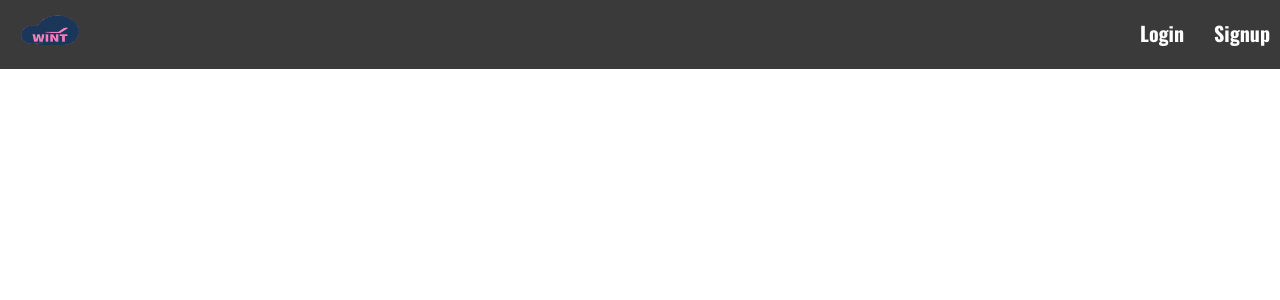
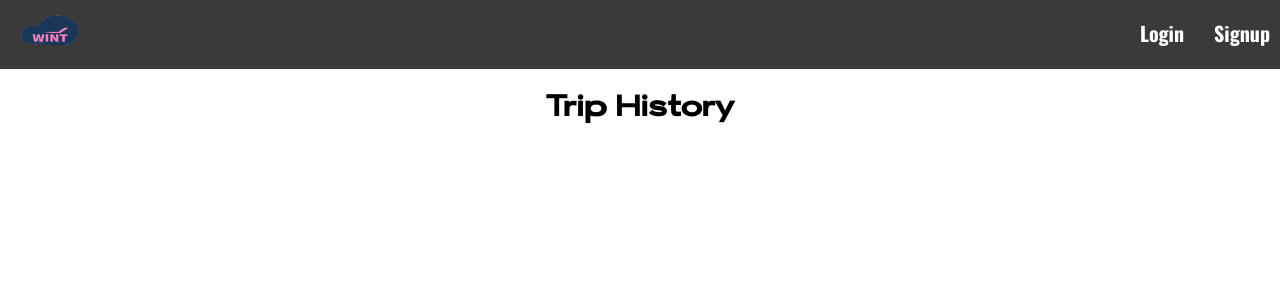
Before and after one commit to karechob/Capstone-frontend-TTP, a React (Create React App) app in the folder wint/: page /triphistory in a window 1280 px wide. Before the commit this address had no page. Shown: the top 300 px of the page. Built offline with nearby package versions, Linux system fonts and the light colour scheme.

Commit message:
feat: added trip history page

```diff
--- a/wint/src/App/App.js
+++ b/wint/src/App/App.js
@@ -8,6 +8,7 @@ import logo from "./logo.png";
 import UserProfile from "../components/UserProfile";
 import UserSettings from "../components/UserSettings";
 import Trips from "../pages/Trips";
+import TripHistory from "../pages/TripHistory";
 
 function App() {
   const [isLoggedIn, setIsLoggedIn] = useState(false);
@@ -53,6 +54,7 @@ function App() {
           <Route path="/user" element={<UserProfile/>}/>
           <Route path="/userSettings" element={<UserSettings/>}/>
           <Route path="/trips" element={<Trips/>}/>
+          <Route path="/triphistory" element={<TripHistory/>}/>
         </Routes>
       </div>
     </Router>
--- /dev/null
+++ b/wint/src/pages/TripHistory.jsx
@@ -0,0 +1,10 @@
+import React from "react";
+
+function TripHistory(){
+
+    return(
+        <h1>Trip History</h1>
+    );
+};
+
+export default TripHistory;
--- a/wint/src/pages/home.jsx
+++ b/wint/src/pages/home.jsx
@@ -14,7 +14,7 @@ function Home() {
         <p className="header">Welcome to Wint! </p>
         <p className="description">
           Embark on an unforgettable journey while keeping your wallet happy. At
-          Budget Wanderlust, we understand your love for travel and the
+          Wint, we understand your love for travel and the
           importance of making the most of your hard-earned money. Whether
           you're a penny-pincher, a thrifty explorer, or simply seeking
           incredible adventures without breaking the bank, you've come to the
```
Also changed, not shown: wint/src/components/NewTripForm.jsx (added, +8 -0 lines).
